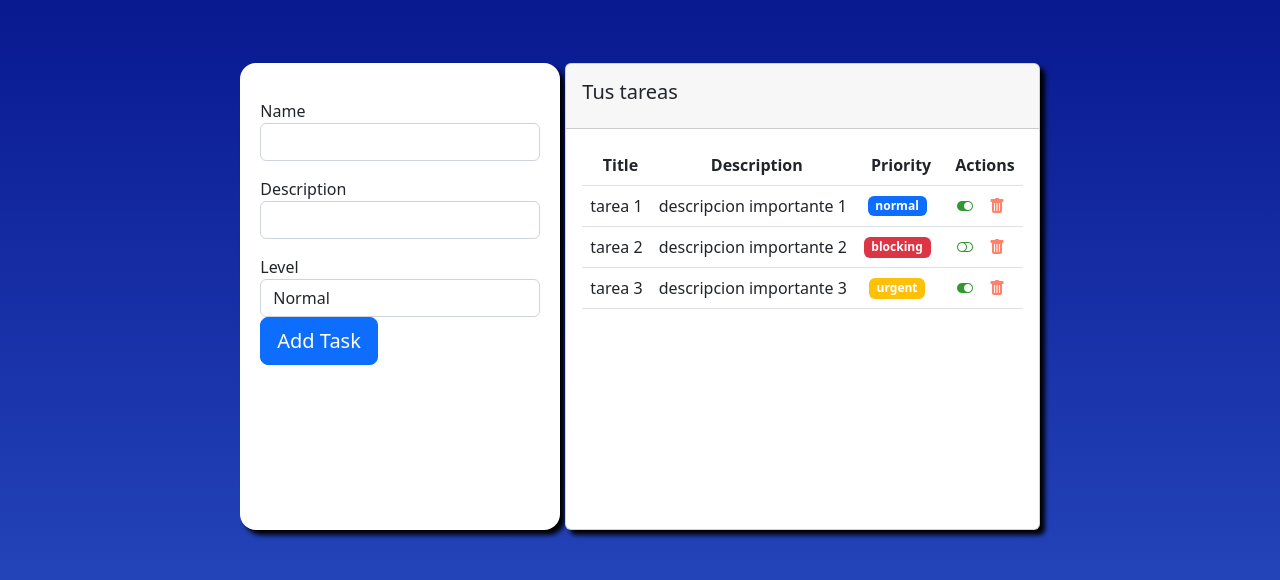
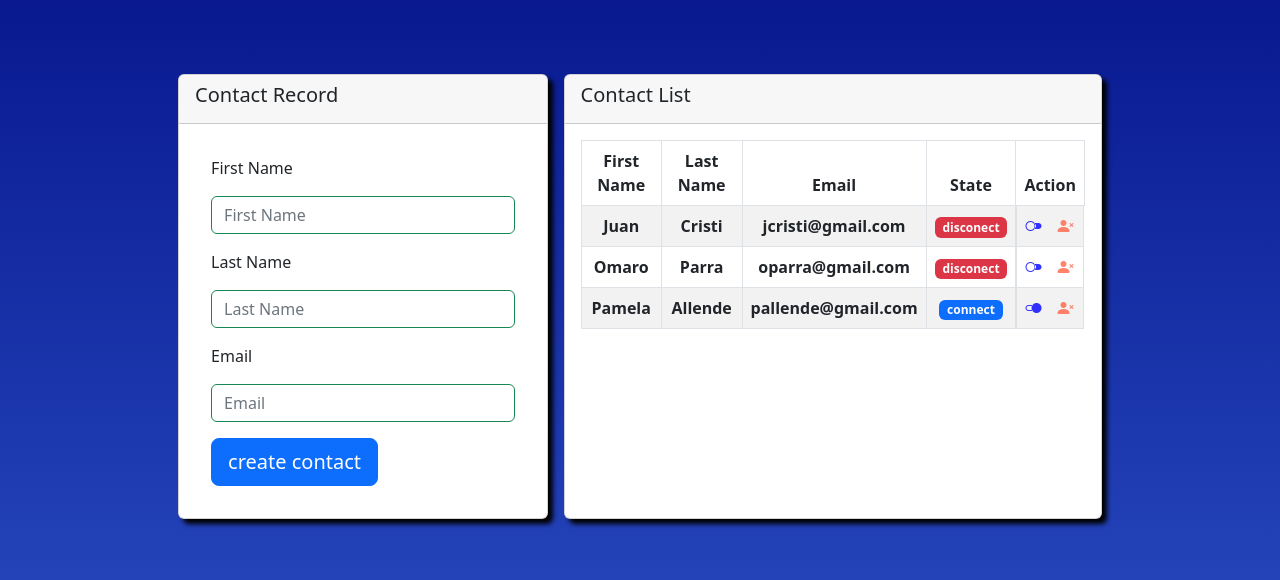
Before and after one commit to omaroaburto/react-open-bootcamp, a React (Create React App) app: page / in a window 1280 px wide. Shown: the part 104-684 px from the top of the page. Built offline with nearby package versions, Linux system fonts and the light colour scheme.

Commit message:
contact management module

```diff
--- a/src/App.js
+++ b/src/App.js
@@ -5,16 +5,17 @@
 //import Ejemplo2 from "./hooks/Ejemplo2";
 //import ComponenteA from "./components/container/ComponenteA";
 //import Father from "./components/container/Father";
-import TaskListComponent from "./components/container/task-list";
+//import TaskListComponent from "./components/container/task-list";
 // import Greeting from "./components/pure/Greeting";
 import './App.css';
+import ContactList from "./components/container/ContactList";
 
 function App() {
 
   return (
     <div>
         {/* <TaskListComponent/> */}
-        <TaskListComponent/>
+        <ContactList/>
     </div>
   );
 }
--- /dev/null
+++ b/src/components/container/ContactList.jsx
@@ -0,0 +1,97 @@
+import React, { useEffect, useState } from "react";
+import PropTypes from "prop-types";
+import { Contact } from "../../models/contact.class";
+import ContactComponent from "../pure/ContactComponent";
+import RegisterForm from "../pure/forms/RegisterForm";
+
+const ContactList = ({ contact, update, remove, create }) => {
+  const contact1 = new Contact("Juan", "Cristi", "jcristi@gmail.com", false);
+  const contact2 = new Contact("Omaro", "Parra", "oparra@gmail.com", false);
+  const contact3 = new Contact("Pamela", "Allende", "pallende@gmail.com", true);
+  const [contacts, setContacts] = useState([contact1, contact2, contact3]);
+
+  const updateContact = (contact) => {
+    console.log("update contact");
+    const contactData = [...contacts];
+    const index = contactData.indexOf(contact);
+    contactData[index].connected = !contactData[index].connected;
+    setContacts(contactData);
+  };
+
+  const removeContact = () => {
+    console.log("remove contact");
+    const contactData = [...contacts];
+    const index = contactData.indexOf(contact);
+    contactData.splice(index, 1);
+    setContacts(contactData);
+  };
+
+  const createContact = (contact) => {
+    console.log("create contact");
+    const contactData = [...contacts, contact];
+    setContacts(contactData);
+  };
+  useEffect(() => {
+    console.log("ContactList has been modified");
+
+    return () => {
+      console.log("ContactList component is going to ammount.");
+    };
+  }, [contacts]);
+
+  return (
+    <div
+      style={{
+        display: "flex",
+        gap: "1rem",
+        flexDirection: "row",
+      }}
+    >
+      <RegisterForm create={createContact} />
+      <div
+        className="card"
+        style={{
+            minWidth: "520px",
+            boxShadow: "5px 5px 5px black",
+        }}
+      >
+        <div className="card-header">
+          <h5>Contact List</h5>
+        </div>
+        <div className="card-body">
+          <table className="table text-center table-striped table-bordered">
+            <thead>
+              <tr>
+                <th scope="col">First Name</th>
+                <th scope="col">Last Name</th>
+                <th scope="col">Email</th>
+                <th scope="col">State</th>
+                <th scope="col">Action</th>
+              </tr>
+            </thead>
+            <tbody>
+              {contacts.map((contact, index) => {
+                return (
+                  <ContactComponent
+                    key={index}
+                    update={updateContact}
+                    contact={contact}
+                    remove={removeContact}
+                  />
+                );
+              })}
+            </tbody>
+          </table>
+        </div>
+      </div>
+    </div>
+  );
+};
+
+ContactList.propTypes = {
+  contact: PropTypes.instanceOf(Contact),
+  update: PropTypes.func,
+  remove: PropTypes.func,
+};
+
+export default ContactList;
--- a/src/components/container/task-list.jsx
+++ b/src/components/container/task-list.jsx
@@ -128,7 +128,7 @@ const TaskListComponent = ({ task, complete, remove }) => {
   );
 };
 
-TaskComponent.PropTypes = {
+TaskComponent.propTypes = {
   task: PropTypes.instanceOf(Task).isRequired,
   complete: PropTypes.func.isRequired,
   remove: PropTypes.func.isRequired,
--- /dev/null
+++ b/src/components/pure/ContactComponent.jsx
@@ -0,0 +1,70 @@
+import React, { useEffect } from "react";
+import PropTypes from "prop-types";
+import { Contact } from "../../models";
+
+const ContactComponent = ({ contact, update, remove }) => {
+  const isConnected = () => {
+    return contact.connected ? (
+      <span className="badge bg-primary">connect</span>
+    ) : (
+      <span className="badge bg-danger ">disconect</span>
+    );
+  };
+
+  const changeStatus = () => {
+    return contact.connected ? (
+      <i
+        className="bi bi-toggle2-on clicked"
+        style={{
+          color: "blue",
+        }}
+        onClick={() => update(contact)}
+      ></i>
+    ) : (
+      <i
+        className="bi bi-toggle2-off clicked"
+        style={{
+          color: "blue",
+        }}
+        onClick={() => update(contact)}
+      ></i>
+    );
+  };
+
+  useEffect(() => {
+    console.log("create contact");
+    return () => {
+      console.log(`contact is going to unmound`);
+    };
+  }, [contact]);
+
+  return (
+    <tr>
+      <th>{contact.firstName}</th>
+      <th>{contact.lastName}</th>
+      <th>{contact.email}</th>
+      <th>{isConnected()}</th>
+      <th style={{
+        display: 'flex',
+        flexDirection: 'row',
+        gap: '1rem'
+      }}>
+        {changeStatus()}
+        <i
+          className="bi bi-person-x-fill clicked"
+          style={{
+            color: "tomato",
+          }}
+          onClick={() => remove(contact)}
+        ></i>
+      </th>
+    </tr>
+  );
+};
+
+ContactComponent.propTypes = {
+  contact: PropTypes.instanceOf(Contact)
+}
+
+
+export default ContactComponent;
--- a/src/components/pure/forms/RegisterForm.jsx
+++ b/src/components/pure/forms/RegisterForm.jsx
@@ -1,18 +1,83 @@
 /**
  * RegisterForm is a component that containts a sign up form
  */
-import React from 'react';
+import React from "react";
+import { useRef } from "react";
+import { Contact } from "../../../models";
+//import PropTypes from 'prop-types'
 
-const RegisterForm = () => {
-    const initialData = {
+const RegisterForm = ({ create }) => {
+  const firstNameRef = useRef("");
+  const lastNameRef = useRef("");
+  const emailRef = useRef("");
 
-    }
-    const [data, setData] = useState(second)
+  const createContact = (e) => {
+    e.preventDefault();
+    const newContact = new Contact(
+      firstNameRef.current.value,
+      lastNameRef.current.value,
+      emailRef.current.value,
+      false
+    );
+    create(newContact);
+  };
+
   return (
-    <div>
-
+    <div
+      className="card"
+      style={{
+        minWidth: "40%",
+        boxShadow: "5px 5px 5px black"
+      }}
+    >
+      <div className="card-header">
+        <h5>Contact Record</h5>
+      </div>
+      <div className="card-body">
+        <form onSubmit={createContact} className="form p-3">
+          <div className="form-group mb-3">
+            <label htmlFor="firstName">First Name</label>
+            <input
+              ref={firstNameRef}
+              placeholder="First Name"
+              type="text"
+              id="firstName"
+              name="firstName"
+              className="form-control mt-3 border-success"
+              required
+            />
+          </div>
+          <div className="form-group mb-3">
+            <label htmlFor="lastName">Last Name</label>
+            <input
+              ref={lastNameRef}
+              placeholder="Last Name"
+              id="lastName"
+              name="lastName"
+              type="text"
+              className="form-control mt-3 border-success"
+              required
+            />
+          </div>
+          <div className="form-group mb-3">
+            <label htmlFor="email">Email</label>
+            <input
+              ref={emailRef}
+              placeholder="Email"
+              id="email"
+              name="email"
+              type="email"
+              className="form-control mt-3 border-success"
+              required
+            />
+          </div>
+          <button type="submit" className="btn btn-primary btn-lg">
+            <span>create contact</span>
+          </button>
+        </form>
+      </div>
     </div>
-  )
-}
+  );
+};
 
 export default RegisterForm;
```
Also changed, not shown: 1 other file (tests, documents, lock files or other folders).
